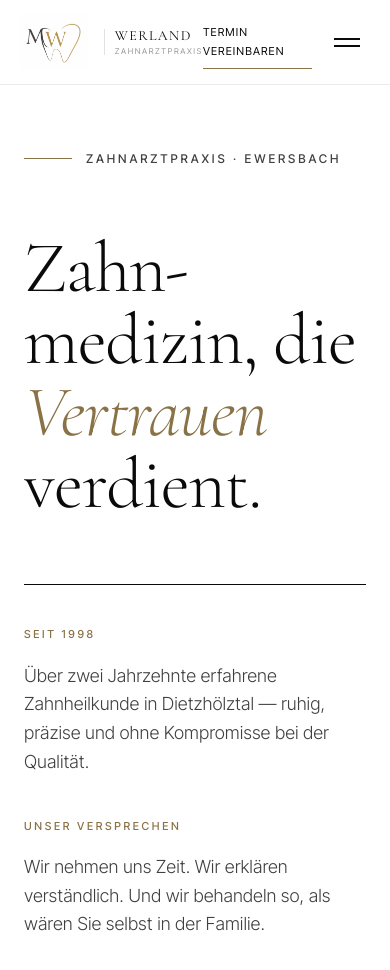
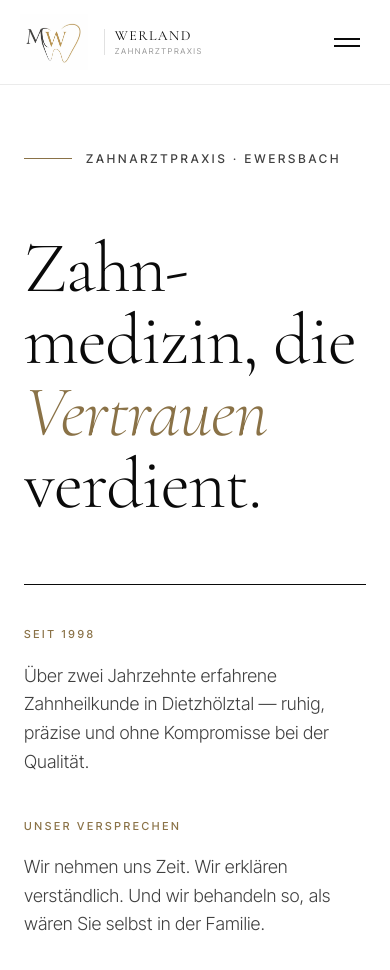
Before and after one commit to BenLoos77/Zahnarztpraxis-Werland, a plain HTML site: page index.html in a window 390 px wide. Shown: the top 970 px of the page. Drawn offline with nearby package versions, Linux system fonts and the light colour scheme.

Commit message:
Add files via upload

```diff
--- a/assets/styles.css
+++ b/assets/styles.css
@@ -921,13 +921,8 @@ section.narrow { max-width: 1200px; }
   .logo-text { font-size: 14px; padding-left: 10px; }
   .logo-text span { font-size: 8px; margin-top: 4px; }
   .nav-links { display: none; }
-  .nav-burger { display: block; }
-  .nav-cta {
-    font-size: 11px;
-    letter-spacing: 0.1em;
-    padding: 8px 0;
-    margin-left: auto;
-  }
+  .nav-burger { display: block; margin-left: auto; }
+  .nav-cta { display: none; }
   .hero, .page-header { padding: 140px 24px 80px; }
   .hero-meta { grid-template-columns: 1fr; gap: 40px; margin-left: 0; }
   section, .services, .related { padding: 80px 24px; }
```
